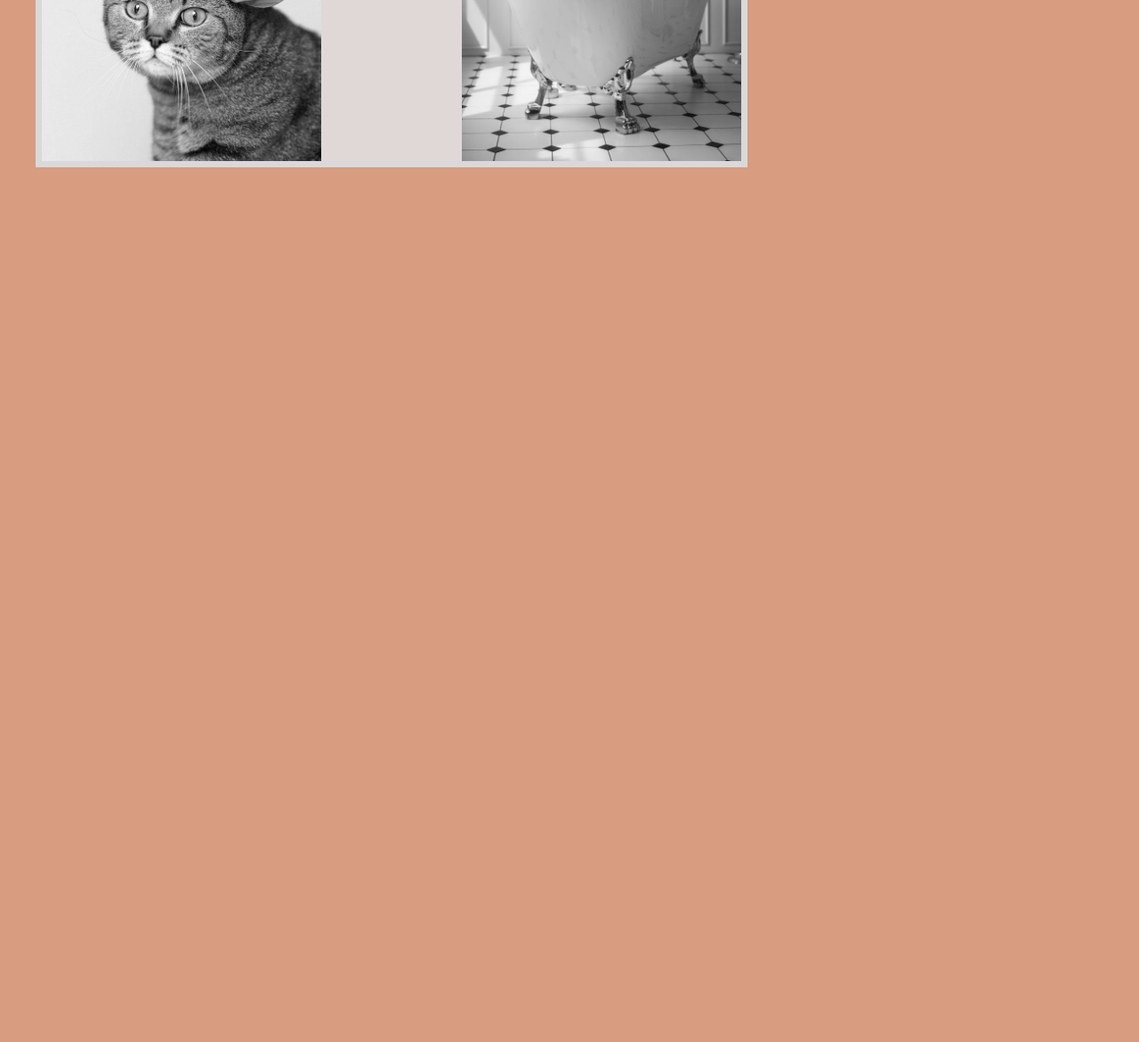
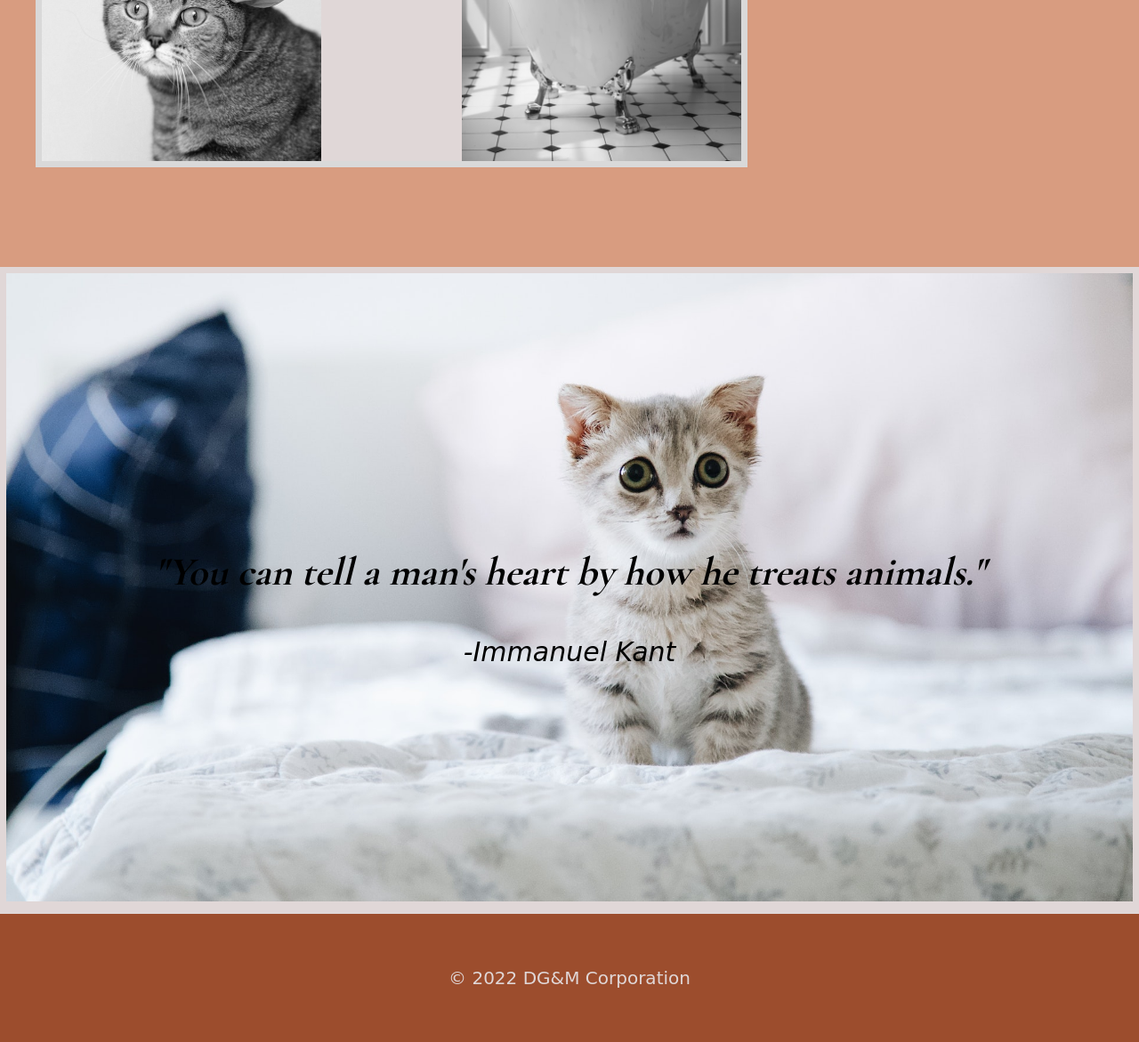
Before and after one commit to k4mlas/Dog-cat, a plain HTML site: page index.html in a window 1280 px wide. Shown: the part 6126-7297 px from the top of the page at 89% size. Before the commit the page ends 6426 px from the top, so only its background shows below. Drawn offline with nearby package versions, Linux system fonts and the light colour scheme; a web font is replaced by a local one.

Commit message:
finisch section headerImg

```diff
--- a/index.html
+++ b/index.html
@@ -136,19 +136,23 @@
                             <img class="imgAdd__two" src="./img/spa3.jpg" alt="Cat food bowl">
                         </div>
                     </div>
+                </div>
+            </div>
+        </section>
+
+        <section class="headerTwo section">
+
+            <div class="headerImg">
+                <h3 class="headerImg__title">"You can tell a man's heart by how he treats animals."</h3>
+                <p class="headerImg__text">-Immanuel Kant</p>
+            </div>
+        </section>
 
 
-                </div>
-
-
-
-
-
-            </div>
-
-        </section>
-
     </main>
+    <footer class="footer">
+        <p class="footer__bottom-text">&copy; <span class="footer__year"></span> DG&M Corporation</p>
+    </footer>
 
     <script src="./js/main.js"></script>
 </body>
--- a/js/main.js
+++ b/js/main.js
@@ -1,5 +1,6 @@
 const navMobile = document.querySelector('.nav-mobile');
 const navBtn = document.querySelector('.hamburger');
+const footerYear = document.querySelector('.footer__year');
 
 const handleNav = () => {
 	navBtn.classList.toggle('is-active');
@@ -7,3 +8,9 @@ const handleNav = () => {
 };
 
 navBtn.addEventListener('click', handleNav);
+
+const handleCurrentYear = () => {
+	const year = new Date().getFullYear();
+	footerYear.innerText = year;
+};
+handleCurrentYear();
--- a/scss/_large.scss
+++ b/scss/_large.scss
@@ -204,6 +204,18 @@
 			}
 		}
 	}
+
+	.headerImg {
+		background-image: url(../img/HeaderImgBig.jpg);
+		&__title {
+			padding: 1em;
+			font-size: 4.5rem;
+			font-family: 'Cormorant Garamond', serif;
+		}
+		&__text {
+			font-size: 3rem;
+		}
+	}
 }
 
 //1200px----------------------------------------------------------------------------
--- a/scss/main.scss
+++ b/scss/main.scss
@@ -298,6 +298,42 @@ body {
 	}
 }
 
+//HeaderImg---------------------------------------------------------------------------------
+
+.headerImg {
+	display: flex;
+	flex-direction: column;
+	justify-content: center;
+	align-items: center;
+	text-align: center;
+	font-style: italic;
+	background-image: url(../img/HeaderImgSmall.jpg);
+	width: 100%;
+	height: 90vh;
+	background-position: center;
+	background-size: cover;
+	background-attachment: fixed;
+	border: 7px solid $white;
+	&__title {
+		padding: 1em;
+		font-size: 4rem;
+		font-family: 'Cormorant Garamond', serif;
+	}
+	&__text {
+		font-size: 2.7rem;
+	}
+}
+
+//Footer-------------------------------------------------------------------------------------
+.footer {
+	padding: 3em 1em;
+	font-size: 2rem;
+	border-top: 7px solid $white;
+	text-align: center;
+	color: $white;
+	background-color: $dark;
+}
+
 //Imports-----------------------------------------------------------------------------------
 
 @import './_small.scss';
```
Also changed, not shown: css/main.css, img/HeaderImgBig.jpg (added), img/HeaderImgSmall.jpg (added), 3 other files.
